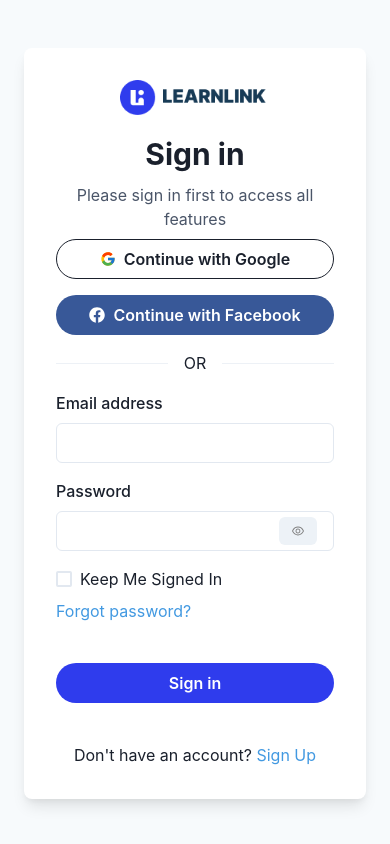
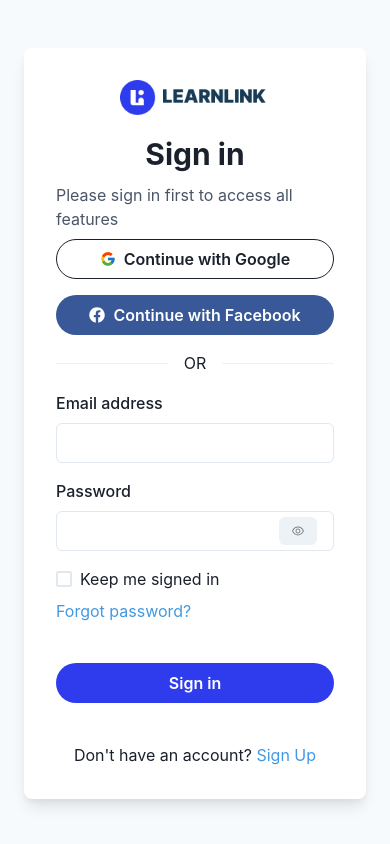
Before and after one commit to JWehder/Hackathon-Team5, a React (Create React App) app in the folder client/: page / in a window 390 px wide. Shown: the top 844 px of the page. Built offline with nearby package versions, Linux system fonts and the light colour scheme.

Commit message:
made signin form wider, responsive to mobile, cleaned up code

```diff
--- a/client/src/App.css
+++ b/client/src/App.css
@@ -1,4 +1,4 @@
-.App {
+/* .App {
   text-align: center;
 }
 
@@ -26,13 +26,4 @@
 
 .App-link {
   color: #61dafb;
-}
-
-@keyframes App-logo-spin {
-  from {
-    transform: rotate(0deg);
-  }
-  to {
-    transform: rotate(360deg);
-  }
-}
+} */
--- a/client/src/components/SignIn.js
+++ b/client/src/components/SignIn.js
@@ -24,25 +24,29 @@
 
 export default function SimpleCard() {
     const [show, setShow] = useState(false)
+
   return (
     <Flex
       minH='100vh'
       align='center'
       justify='center'
-      bg={useColorModeValue('gray.50', 'gray.800')}>
-      <Stack spacing='8' mx='auto' maxW='2xl' py='12' px='6'>
+      bg={useColorModeValue('gray.50', 'gray.800')}
+      >
+      <Stack spacing='8' mx='auto' py='12' px='6'>
         <Box
-          rounded={'lg'}
+          rounded='lg'
           bg={useColorModeValue('white', 'gray.700')}
-          boxShadow={'lg'}
+          boxShadow='lg'
           p={8}
+          maxW={["100%", "100%", "2xl"]}
+          width={["100%", "100%", "500px"]}
           >
              <Box mx='auto' width='150px' marginBottom='5'>
                 <img src={Logo} alt='logo' width='150' height='150'/>
              </Box>
             <Stack align='center'>
-                <Heading fontSize={'3xl'}>Sign in</Heading>
-                <Text fontSize={'md'} color={'gray.600'}>
+                <Heading fontSize='3xl'>Sign in</Heading>
+                <Text fontSize='md' color={'gray.600'}>
                     Please sign in first to access all features
                 </Text>
                 <Button borderRadius='100'
@@ -62,7 +66,7 @@
                     <Text padding="4">OR</Text>
                 <Divider />
             </Flex>
-          <Stack spacing={4}>
+          <Stack spacing='4'>
             <FormControl id="email">
               <FormLabel>Email address</FormLabel>
               <Input type="email" />
@@ -73,7 +77,7 @@
                     <Input type={show ? 'text' : 'password'}/>
                     <InputRightElement width="4.5rem">
                         <Button h="1.75rem" size="sm"
-                                color={'gray'}
+                                color='gray'
                                 _hover={{bg: 'gray.200'}}
                                 onClick={() => setShow(!show)}>
                         {show ? <AiOutlineEyeInvisible /> : <AiOutlineEye />}
@@ -81,24 +85,24 @@
                     </InputRightElement>
                 </InputGroup>
             </FormControl>
-            <Stack spacing={10}>
+            <Stack spacing='10'>
               <Stack
                 direction={{ base: 'column', sm: 'row' }}
                 align={'start'}
                 justify={'space-between'}>
-                <Checkbox>Keep Me Signed In</Checkbox>
+                <Checkbox>Keep me signed in</Checkbox>
                 <Text> <Link color={'blue.400'}>Forgot password?</Link></Text>
               </Stack>
               <Button
-                borderRadius={100}
-                bg={'#2F3CED'}
-                color={'white'}
+                borderRadius='100'
+                bg='#2F3CED'
+                color='white'
                 _hover={{
                   bg: 'blue.500',
                 }}>
                 Sign in
               </Button>
-              <Text>Don't have an account?  <Link color={'blue.400'}>Sign Up</Link>
+                <Text textAlign='center'>Don't have an account?  <Link color='blue.400'>Sign Up</Link>
               </Text>
             </Stack>
           </Stack>
```
